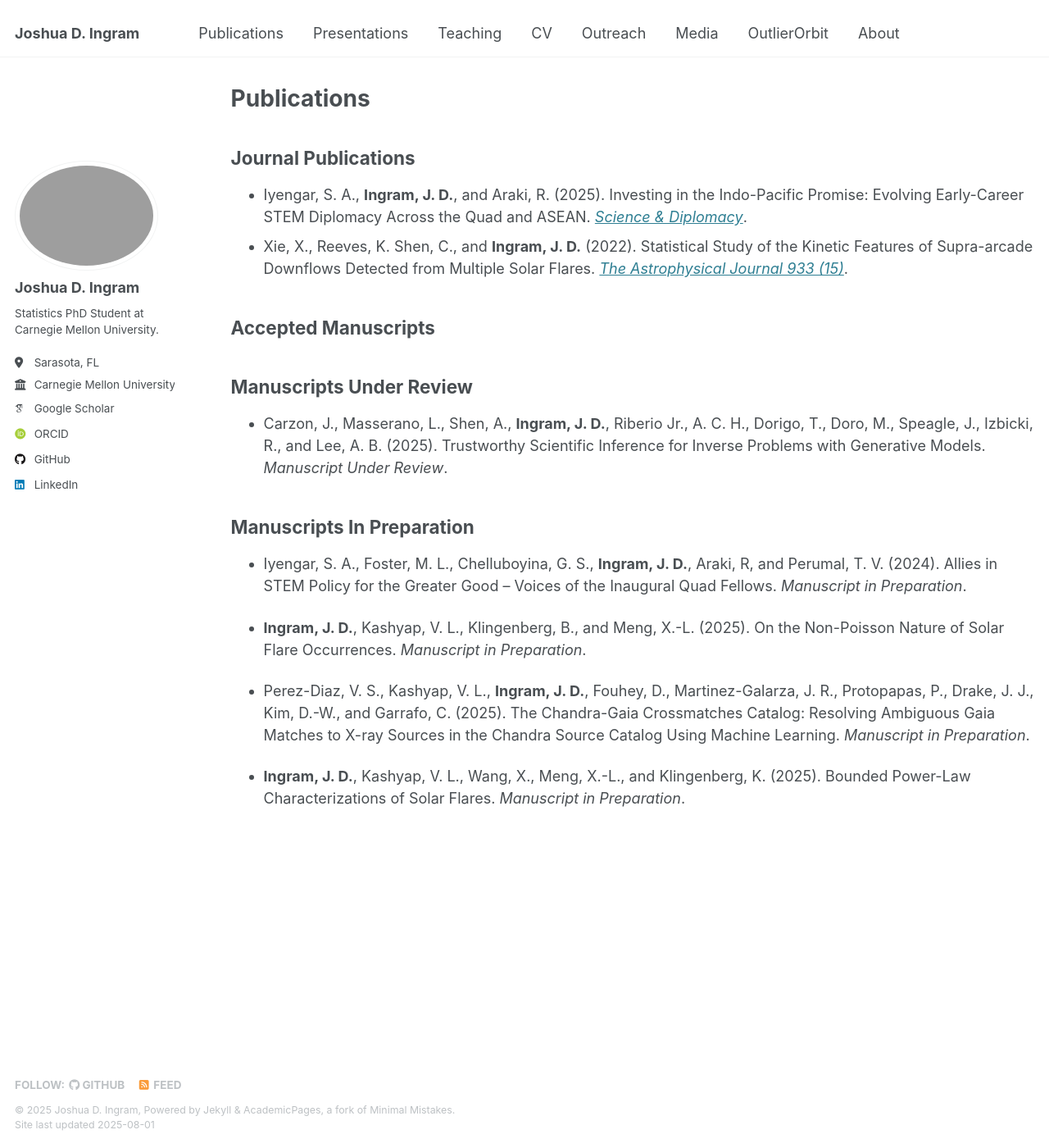
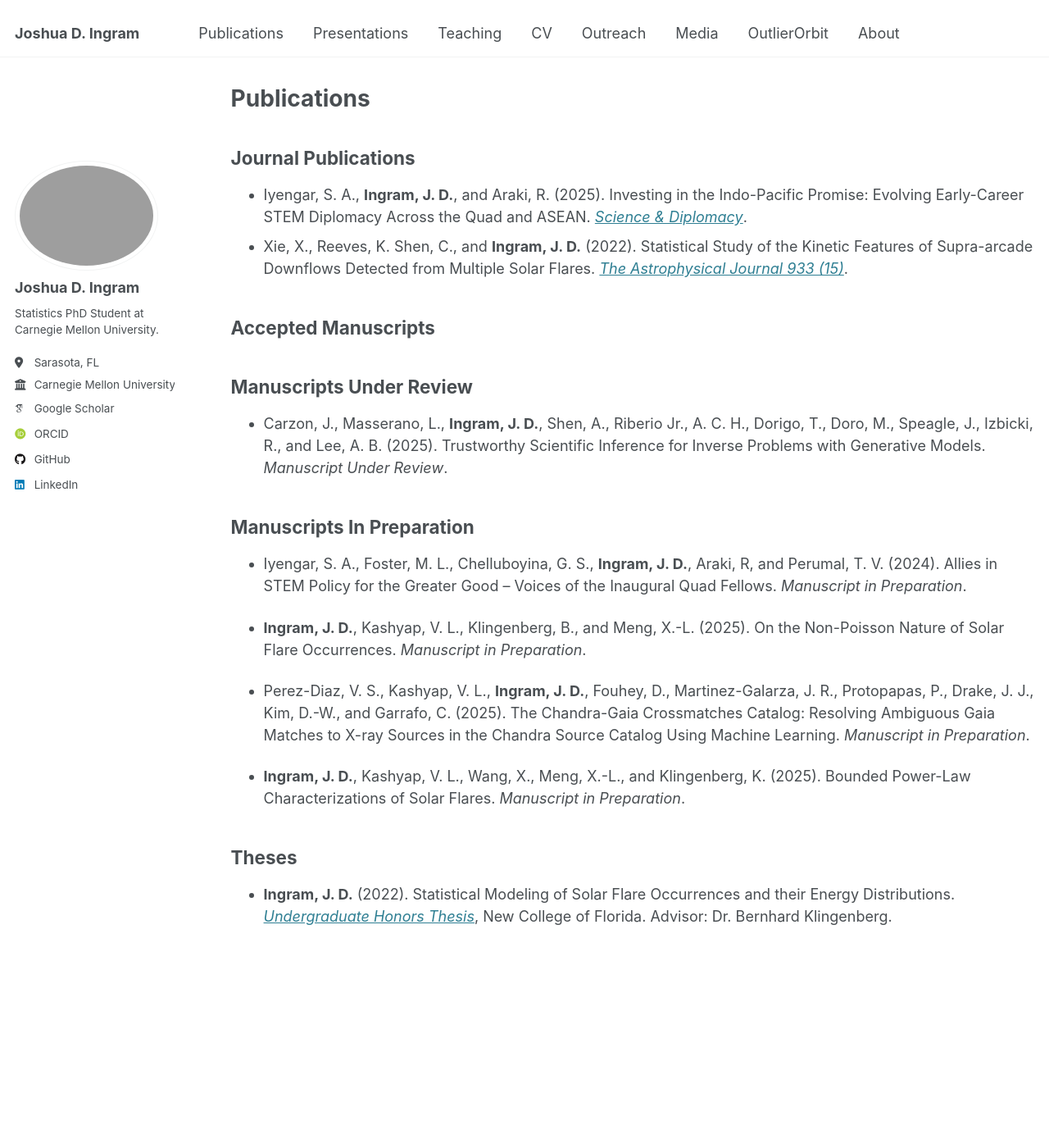
Before and after one commit to Joshuaingram/joshuaingram.github.io, a Jekyll site: the page built from _pages/publications.md, in a window 1280 px wide and 1400 px high. Shown: the whole window at 82% size. Built offline with Jekyll 4.4.1, drawn with Linux system fonts in a browser that asks for light colours; some web fonts are replaced.

Commit message:
Update publications.md

```diff
--- a/_pages/publications.md
+++ b/_pages/publications.md
@@ -16,7 +16,7 @@ Accepted Manuscripts
 Manuscripts Under Review
 ------
 
-* Carzon, J., Masserano, L., Shen, A., **Ingram, J. D.**, Riberio Jr., A. C. H., Dorigo, T., Doro, M., Speagle, J., Izbicki, R., and Lee, A. B. (2025). Trustworthy Scientific Inference for Inverse Problems with Generative Models. *Manuscript Under Review*.
+* Carzon, J., Masserano, L., **Ingram, J. D.**, Shen, A., Riberio Jr., A. C. H., Dorigo, T., Doro, M., Speagle, J., Izbicki, R., and Lee, A. B. (2025). Trustworthy Scientific Inference for Inverse Problems with Generative Models. *Manuscript Under Review*.
 
 Manuscripts In Preparation
 ------
@@ -28,3 +28,8 @@ Manuscripts In Preparation
 * Perez-Diaz, V. S., Kashyap, V. L., **Ingram, J. D.**, Fouhey, D., Martinez-Galarza, J. R., Protopapas, P., Drake, J. J., Kim, D.-W., and Garrafo, C. (2025). The Chandra-Gaia Crossmatches Catalog: Resolving Ambiguous Gaia Matches to X-ray Sources in the Chandra Source Catalog Using Machine Learning. *Manuscript in Preparation*.
 
 * **Ingram, J. D.**, Kashyap, V. L., Wang, X., Meng, X.-L., and Klingenberg, K. (2025). Bounded Power-Law Characterizations of Solar Flares. *Manuscript in Preparation*.
+
+Theses
+------
+
+* **Ingram, J. D.** (2022). Statistical Modeling of Solar Flare Occurrences and their Energy Distributions. *[Undergraduate Honors Thesis](https://digitalcommons.ncf.edu/theses_etds/6251/)*, New College of Florida. Advisor: Dr. Bernhard Klingenberg.
```
